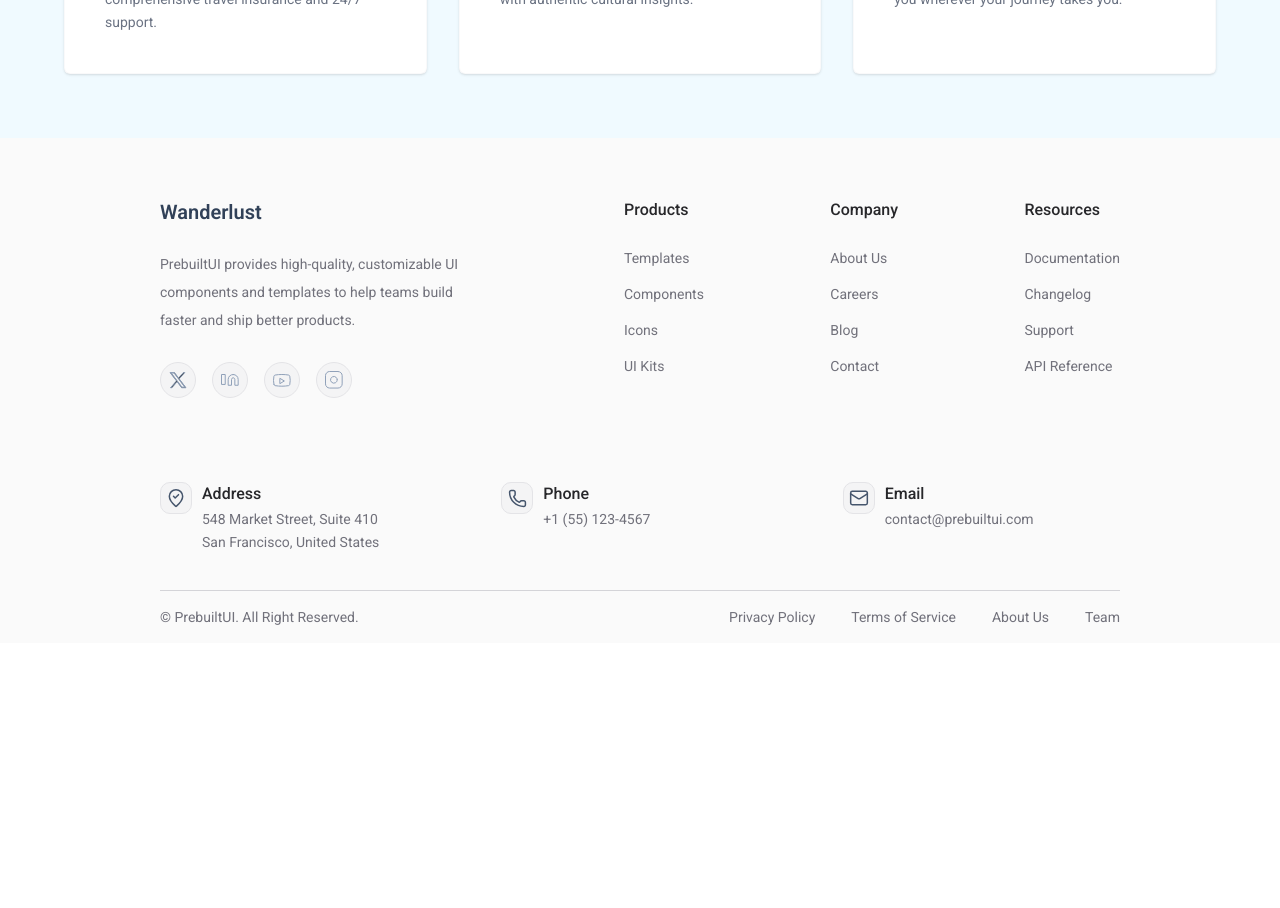
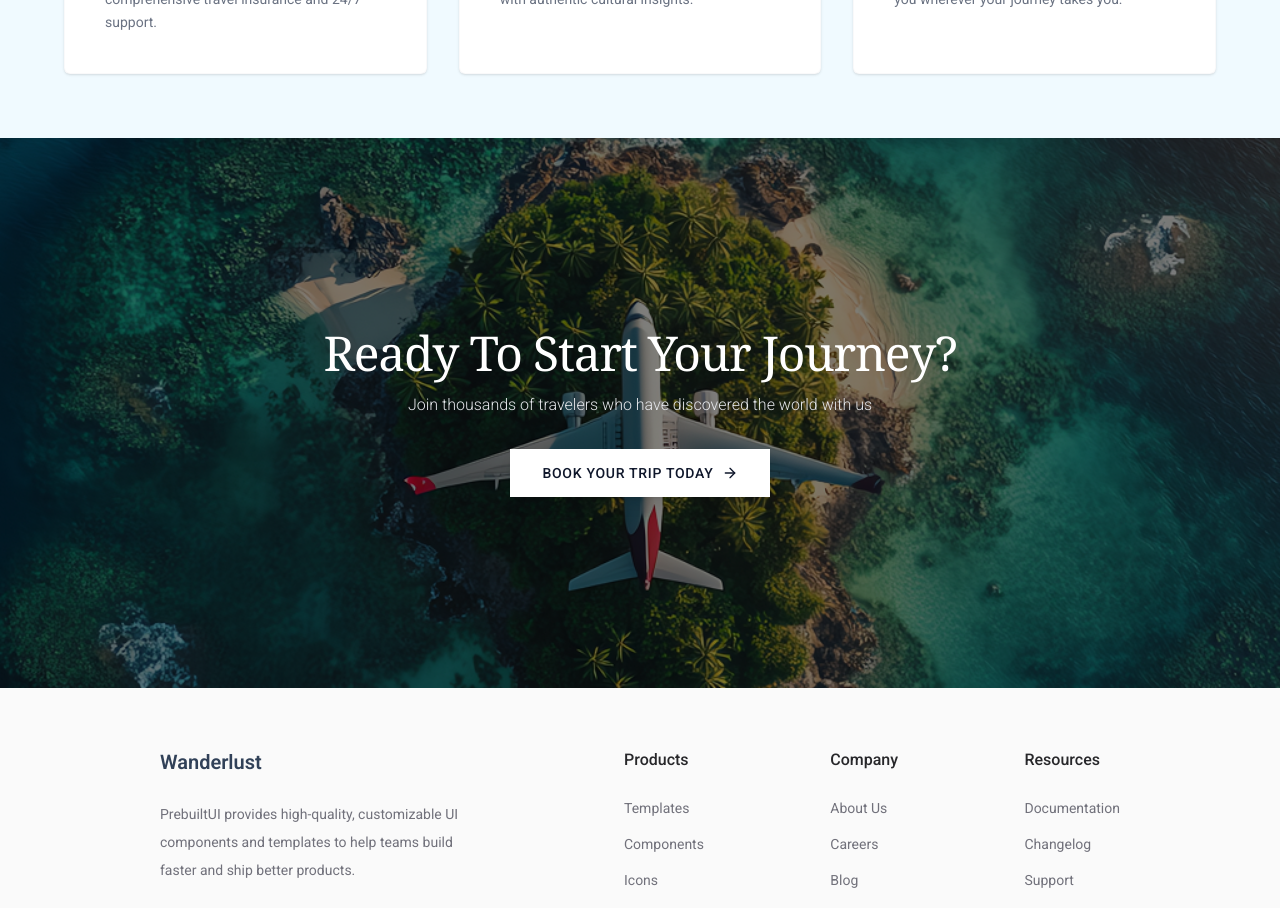
Before and after one commit to WalidurTanjim/wanderlust_client, a Next.js app: page / in a window 1280 px wide. Shown: the part 1200-2108 px from the top of the page. Before the commit the page ends 1843 px from the top, so only its background shows below. Built offline with nearby package versions, Linux system fonts and the light colour scheme.

Commit message:
ReadyToJourney created

```diff
--- a/src/app/page.tsx
+++ b/src/app/page.tsx
@@ -1,4 +1,5 @@
 import Banner from "@/components/Banner/Banner";
+import ReadyToJourney from "@/components/ReadyToJourney/ReadyToJourney";
 import WhyChooseUs from "@/components/WhyChooseUs/WhyChooseUs";
 
 export default function Home() {
@@ -6,6 +7,7 @@ export default function Home() {
     <div>
       <Banner />
       <WhyChooseUs />
+      <ReadyToJourney />
     </div>
   );
 }
```
